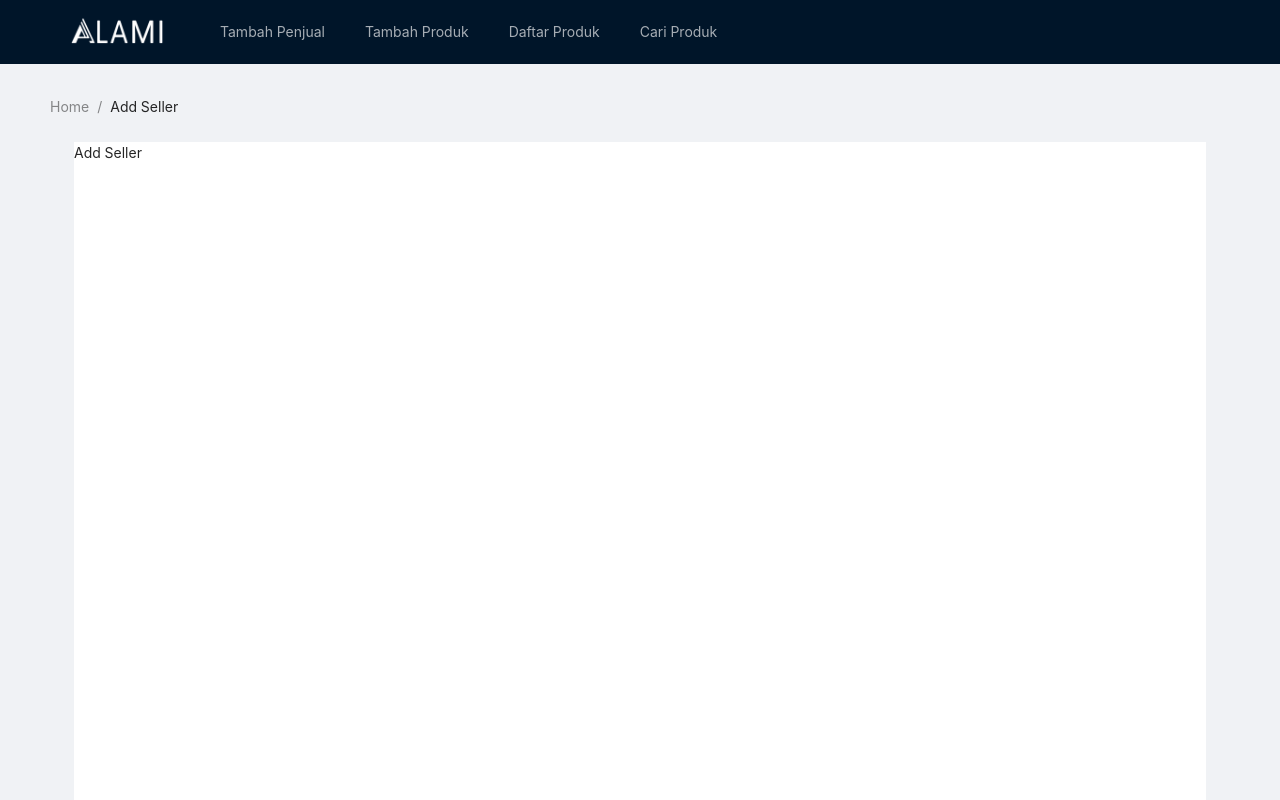
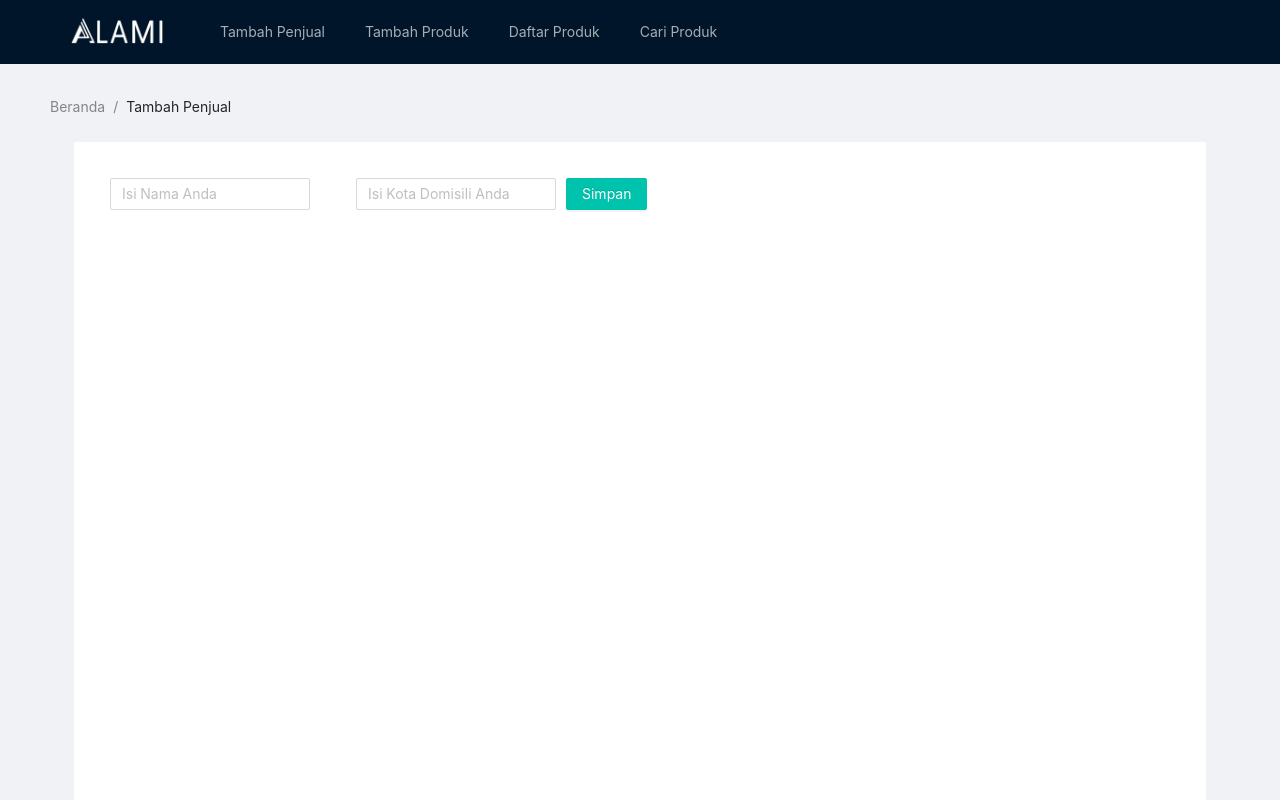
Before and after one commit to raynormw/alami, a React (Create React App) app: page /addseller in a window 1280 px wide. Shown: the top 800 px of the page. Built offline with nearby package versions, Linux system fonts and the light colour scheme.

Commit message:
:construction: On progress - Cors blocker

```diff
--- /dev/null
+++ b/src/actions/sellerAction.js
@@ -0,0 +1,61 @@
+import Axios from 'axios';
+
+import { base_api } from 'services/api';
+
+// export const addSeller = (data) => {
+//   return dispatch => {
+//     dispatch({ type: 'ADD_SELLER' });
+//     Axios({
+//       method: 'post',
+//       url: "https://dev.dummy-api.alamisharia.co.id/addSeller",
+//       data
+//     })
+//     .then((response) => {
+//       console.log(response, 'res');
+//       // const data = res.data.data;
+//       dispatch({ type: 'ADD_SELLER_SUCCESS', response });
+//     })
+//     .catch((error) => {
+//       console.log(error, 'error');
+//       console.log(error.response, 'error response');
+//       // let error_message;
+//
+//       // if(error.response.status === 422) {
+//       //   error_message = error.response.data.errors.username
+//       // }
+//       dispatch({ type: 'ADD_SELLER_ERROR'});
+//     });
+//   }
+// }
+
+export const addSeller = (data) => {
+  return dispatch => {
+    dispatch({ type: 'ADD_SELLER' });
+    // POST request using fetch()
+    fetch('https://dev.dummy-api.alamisharia.co.id/addSeller', {
+      method: 'POST', // *GET, POST, PUT, DELETE, etc.
+      // mode: 'cors', // no-cors, *cors, same-origin
+      // cache: 'no-cache', // *default, no-cache, reload, force-cache, only-if-cached
+      // credentials: 'same-origin', // include, *same-origin, omit
+      headers: {
+        'Content-Type': 'application/json'
+        // 'Content-Type': 'application/x-www-form-urlencoded',
+      },
+      // redirect: 'follow', // manual, *follow, error
+      // referrerPolicy: 'no-referrer', // no-referrer, *no-referrer-when-downgrade, origin, origin-when-cross-origin, same-origin, strict-origin, strict-origin-when-cross-origin, unsafe-url
+      body: JSON.stringify(data) // body data type must match "Content-Type" header
+    })
+
+    // Converting to JSON
+    .then(response => {
+      console.log(response, 'response');
+      response.json()
+    })
+
+    // Displaying results to console
+    .then(json => console.log(json, 'json'))
+    .catch((error) => {
+      console.error('Error:', error);
+    });
+  }
+}
--- a/src/reducers/index.js
+++ b/src/reducers/index.js
@@ -1,7 +1,7 @@
 import { combineReducers } from 'redux';
 
-import authReducer from 'reducers/authReducer';
+import sellerReducer from 'reducers/sellerReducer';
 
 export default combineReducers({
-  auth: authReducer,
+  seller: sellerReducer,
 });
--- /dev/null
+++ b/src/reducers/sellerReducer.js
@@ -0,0 +1,17 @@
+const initialState = {
+  data: {},
+  isLoading: false,
+}
+
+export default function sellerReducer(state = initialState, action) {
+  switch (action.type) {
+    case 'ADD_SELLER':
+      return {...state, isLoading: true}
+    case 'ADD_SELLER_SUCCESS':
+      return {...state, isLoading: false, data: action.payload}
+    case 'ADD_SELLER_ERROR':
+      return {...state, isLoading: false}
+    default:
+      return state
+  }
+}
--- a/src/routes/AddProduct.js
+++ b/src/routes/AddProduct.js
@@ -6,10 +6,10 @@ export default class AddProduct extends Component {
     return (
       <main className="outlet-container">
         <Breadcrumb className="breadcrumb">
-          <Breadcrumb.Item>Home</Breadcrumb.Item>
-          <Breadcrumb.Item>Add Product</Breadcrumb.Item>
+          <Breadcrumb.Item>Beranda</Breadcrumb.Item>
+          <Breadcrumb.Item>Tambah Produk</Breadcrumb.Item>
         </Breadcrumb>
-        <div className="content">Add Product</div>
+        <div className="content">Tambah Produk</div>
       </main>
     );
   }
--- a/src/routes/AddSeller.js
+++ b/src/routes/AddSeller.js
@@ -1,16 +1,108 @@
 import React, { Component } from 'react';
-import { Breadcrumb } from 'antd';
+import { connect } from 'react-redux';
+import {
+  Breadcrumb,
+  Input,
+  Button,
+  Alert,
+  Skeleton,
+} from 'antd';
 
-export default class AddSeller extends Component {
+import { addSeller } from 'actions/sellerAction';
+
+class AddSeller extends Component {
+  state = {
+    nama: "",
+    kota: "",
+    isVisible: false,
+    isError: false,
+    errorMessage: "",
+  }
+
+  onChangeName = (e) => {
+    this.setState({ nama: e.target.value });
+  }
+
+  onChangeCity = (e) => {
+    this.setState({ kota: e.target.value });
+  }
+
+  handleClick = () => {
+    if (!this.state.nama || !this.state.kota) {
+      this.setState({
+        isVisible: true,
+        isError: true,
+        errorMessage: "Form ada yang kosong, harap diisi semua!"
+      });
+    } else {
+      const data = {
+        "nama": this.state.nama,
+        "kota": this.state.kota,
+      }
+      this.props.addSeller(data);
+        // .then((res) => this.setState({ isVisible: true, nama: "", kota: "" }))
+        // .then((response) => {
+        //   console.log(response, 'res')
+        // })
+        // .catch((error) => {
+          // console.log(error, 'error save')
+          // this.setState({ isError: true, errorMessage: error.message, isVisible: true });
+      // });
+    }
+  }
+
+  handleClose = () => {
+    this.setState({ isVisible: false, isError: false, errorMessage: "" });
+  }
+
   render() {
+    console.log(this.state, 'state');
+    console.log(this.props, 'props');
     return (
       <main className="outlet-container">
         <Breadcrumb className="breadcrumb">
-          <Breadcrumb.Item>Home</Breadcrumb.Item>
-          <Breadcrumb.Item>Add Seller</Breadcrumb.Item>
+          <Breadcrumb.Item>Beranda</Breadcrumb.Item>
+          <Breadcrumb.Item>Tambah Penjual</Breadcrumb.Item>
         </Breadcrumb>
-        <div className="content">Add Seller</div>
+        {
+          this.props.isLoading
+          ?
+            <div className="content">
+              <Skeleton className="skeleton" active />
+            </div>
+          :
+            <div className="content">
+              <Input placeholder="Isi Nama Anda" onChange={this.onChangeName} />
+              <Input placeholder="Isi Kota Domisili Anda" onChange={this.onChangeCity} />
+              <Button type="primary" onClick={this.handleClick}>Simpan</Button>
+              {
+                this.state.isVisible
+                  ?
+                    <Alert
+                      className="alert"
+                      message={this.state.isError ? "Error" : "Success"}
+                      type={this.state.isError ? "error" : "success"}
+                      description={this.state.isError ? this.state.errorMessage : "Simpan data sukses"}
+                      onClose={this.handleClose}
+                      showIcon
+                      closable
+                    />
+                  :
+                    null
+              }
+            </div>
+        }
       </main>
     );
   }
 }
+
+const mapStateToProps = state => ({
+  isLoading: state.seller.isLoading,
+});
+
+const mapDispatchToProps = dispatch => ({
+  addSeller: (data) => dispatch(addSeller(data)),
+})
+
+export default connect(mapStateToProps, mapDispatchToProps)(AddSeller);
--- a/src/routes/ListProduct.js
+++ b/src/routes/ListProduct.js
@@ -6,10 +6,10 @@ export default class ListProduct extends Component {
     return (
       <main className="outlet-container">
         <Breadcrumb className="breadcrumb">
-          <Breadcrumb.Item>Home</Breadcrumb.Item>
-          <Breadcrumb.Item>List Product</Breadcrumb.Item>
+          <Breadcrumb.Item>Beranda</Breadcrumb.Item>
+          <Breadcrumb.Item>Daftar Produk</Breadcrumb.Item>
         </Breadcrumb>
-        <div className="content">List Product</div>
+        <div className="content">Daftar Produk</div>
       </main>
     );
   }
--- a/src/routes/SearchProduct.js
+++ b/src/routes/SearchProduct.js
@@ -6,10 +6,10 @@ export default class SearchProduct extends Component {
     return (
       <main className="outlet-container">
         <Breadcrumb className="breadcrumb">
-          <Breadcrumb.Item>Home</Breadcrumb.Item>
-          <Breadcrumb.Item>Search Product</Breadcrumb.Item>
+          <Breadcrumb.Item>Beranda</Breadcrumb.Item>
+          <Breadcrumb.Item>Cari Produk</Breadcrumb.Item>
         </Breadcrumb>
-        <div className="content">Search Product</div>
+        <div className="content">Cari Produk</div>
       </main>
     );
   }
--- a/src/services/api.js
+++ b/src/services/api.js
@@ -1,4 +1,4 @@
 const base_url = "/";
-const base_api = "https://lmd-backoffice-api-fin-dirty.apps.nww.syariahbtpn.com/v1/";
+const base_api = "https://dev.dummy-api.alamisharia.co.id/";
 
 export { base_url, base_api };
--- a/src/styles/index.less
+++ b/src/styles/index.less
@@ -35,6 +35,22 @@ body {
     background-color: @white;
     margin: 24px;
     min-height: 100vh;
+
+    input {
+      width: 200px;
+      margin: 36px 10px 10px 36px;
+    }
+
+    .alert {
+      width: 400px;
+      margin: 20px 10px 10px 60px;
+    }
+
+    .skeleton {
+      width: 500px;
+      margin-left: 36px;
+      padding-top: 24px;
+    }
   }
 }
 
```
Also changed, not shown: package.json (+6 -5 lines).
